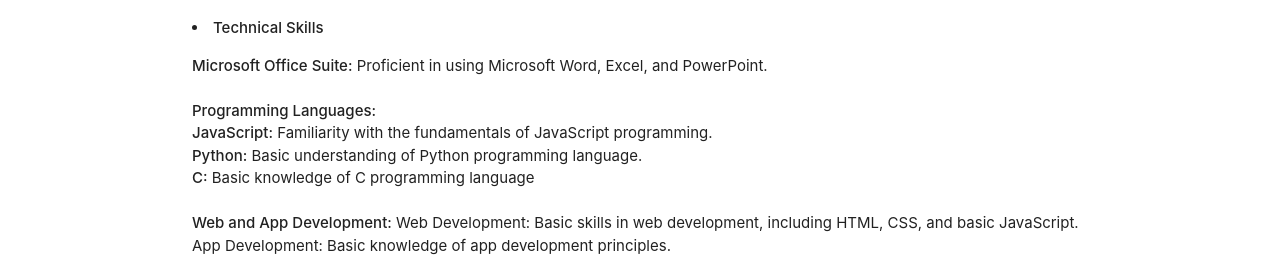
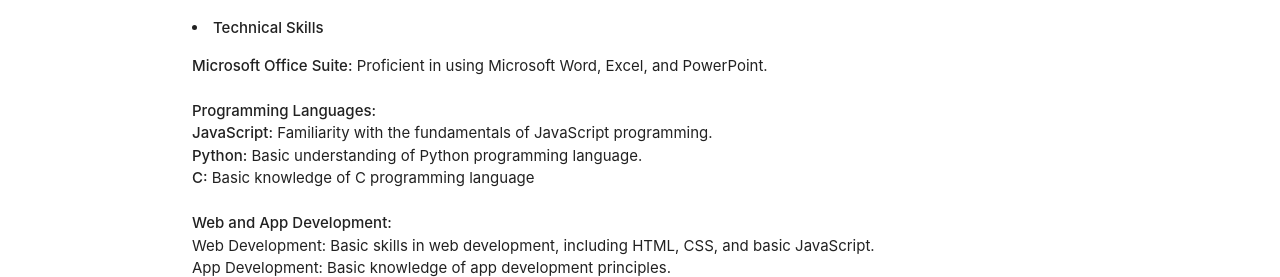
Before and after one commit to cheUriBuddy/cheUriBuddy.github.io, a plain HTML site: page index.html in a window 1280 px wide. Shown: the part 493-770 px from the top of the page. Drawn offline with nearby package versions, Linux system fonts and the light colour scheme.

Commit message:
Update index.html

```diff
--- a/index.html
+++ b/index.html
@@ -44,7 +44,7 @@
                             <li><strong>Python:</strong> Basic understanding of Python programming language.</li>
                             <strong>C:</strong> Basic knowledge of C programming language
                         </ul><br>
-                    <li><strong>Web and App Development:</strong>
+                    <li><strong>Web and App Development:</strong><br>
                         Web Development: Basic skills in web development, including HTML, CSS, and basic JavaScript.<br>
                         App Development: Basic knowledge of app development principles.</li>
                     </li><br>
```
